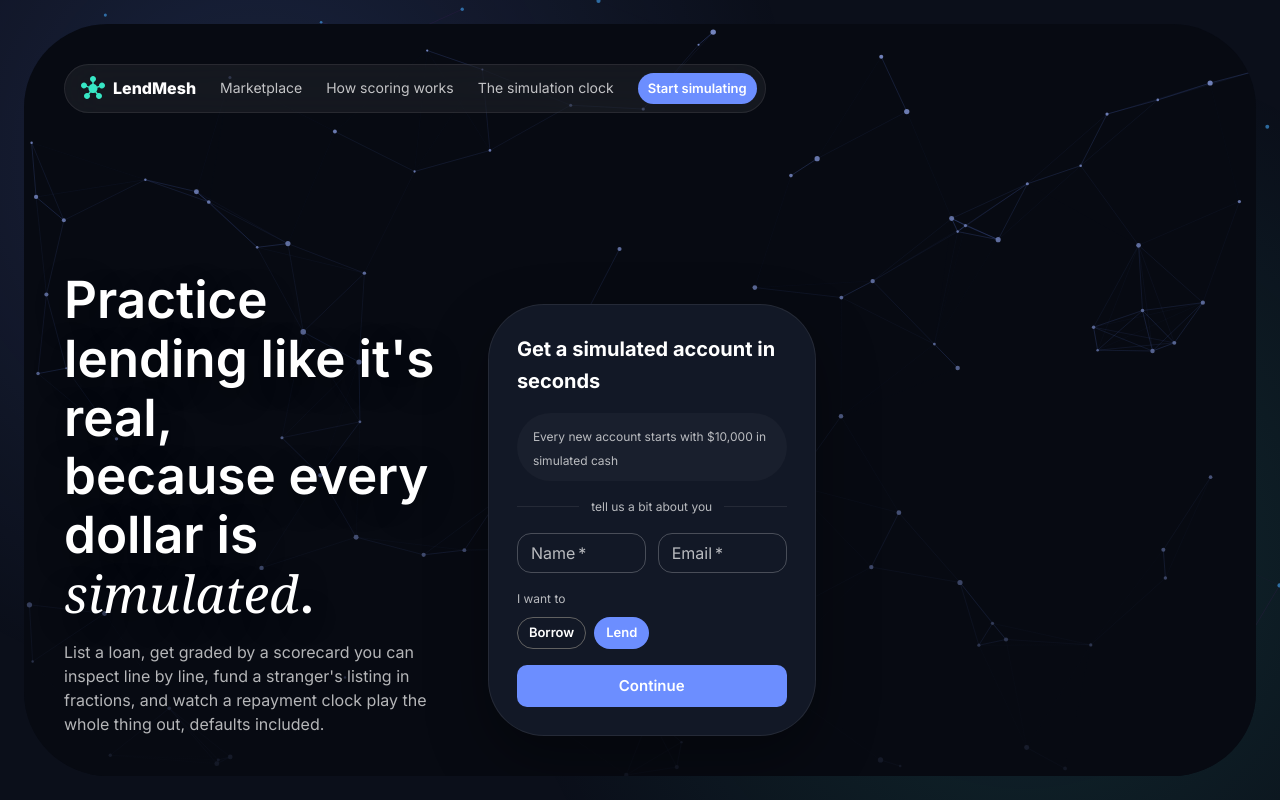
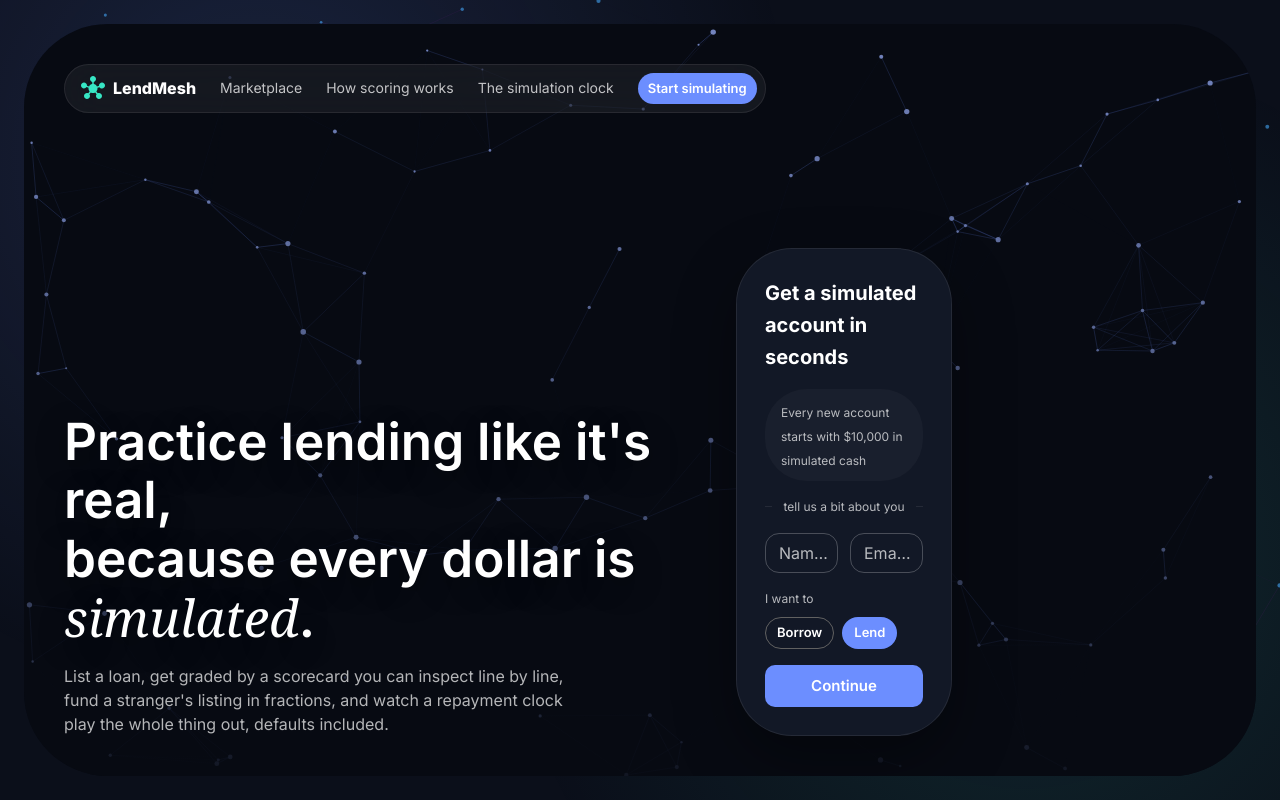
Before and after one commit to Rakshit-gen/lendmesh, a Next.js app in the folder frontend/: page / in a window 1280 px wide. Shown: the top 800 px of the page. Built offline with nearby package versions, Linux system fonts and the light colour scheme; no server answers; what @mui/material-nextjs would draw is missing.

Commit message:
Fix homepage hero layout: quick-start card was stretching to a 100% flex-item width, leaving dead space on the right

```diff
--- a/frontend/src/app/page.tsx
+++ b/frontend/src/app/page.tsx
@@ -119,7 +119,13 @@ export default function HomePage() {
           <Box sx={{ flexGrow: 1, minHeight: 32 }} />
 
           {/* Headline + quick-start card */}
-          <Stack direction={{ xs: "column", lg: "row" }} justifyContent="space-between" alignItems={{ lg: "flex-end" }} gap={4}>
+          <Stack
+            direction={{ xs: "column", lg: "row" }}
+            justifyContent="space-between"
+            alignItems={{ lg: "flex-end" }}
+            gap={4}
+            sx={{ width: "100%", maxWidth: 1180, mx: "auto" }}
+          >
             <motion.div initial={{ opacity: 0, y: 16 }} animate={{ opacity: 1, y: 0 }} transition={{ duration: 0.6 }}>
               <Typography
                 sx={{
@@ -146,7 +152,12 @@ export default function HomePage() {
               </Typography>
             </motion.div>
 
-            <motion.div initial={{ opacity: 0, y: 16 }} animate={{ opacity: 1, y: 0 }} transition={{ duration: 0.6, delay: 0.15 }} style={{ width: "100%" }}>
+            <motion.div
+              initial={{ opacity: 0, y: 16 }}
+              animate={{ opacity: 1, y: 0 }}
+              transition={{ duration: 0.6, delay: 0.15 }}
+              style={{ width: "100%", maxWidth: 480 }}
+            >
               <QuickStartCard />
             </motion.div>
           </Stack>
```
